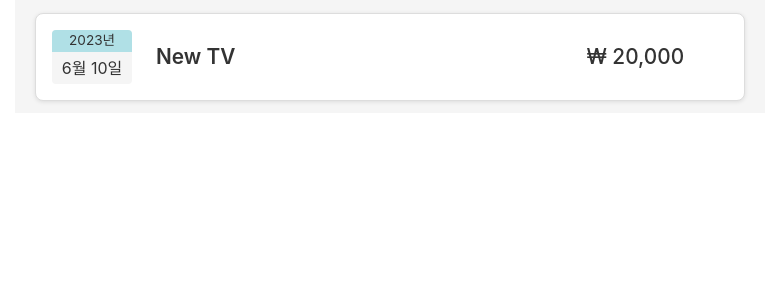
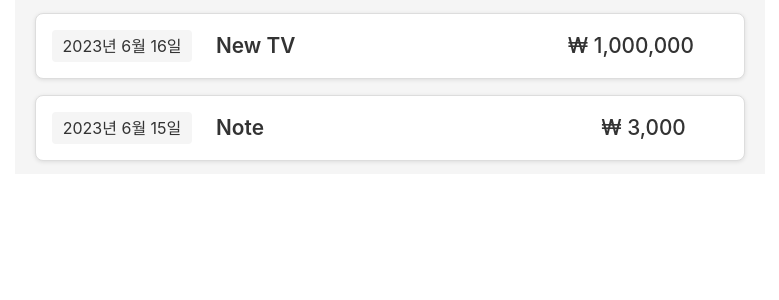
Before and after one commit to geumyoung00/list-app, a React (Create React App) app: page / in a window 1280 px wide. Shown: the top 300 px of the page, without its empty margins (250-1029 px from the left). Built offline with nearby package versions, Linux system fonts and the light colour scheme.

Commit message:
created props : date, title ,price

```diff
--- a/src/App.js
+++ b/src/App.js
@@ -1,11 +1,14 @@
+import React, { Component } from "react";
 import ExpenseItem from "./component/ExpenseItem";
 
 function App() {
   return (
-    <div className="App" class="app">
-      <ExpenseItem></ExpenseItem>
+    <div className="App app">
+      <ExpenseItem date="2023년 6월 16일" title="New TV" price="₩ 1,000,000"></ExpenseItem>
+      <ExpenseItem date="2023년 6월 15일" title="Note" price="₩ 3,000"></ExpenseItem>
     </div>
   );
 }
 
+
 export default App;
--- a/src/component/ExpenseItem.css
+++ b/src/component/ExpenseItem.css
@@ -1,6 +1,6 @@
 /* CSS Document */
 
-.itembox {
+.expense__item {
   display: flex;
   flex-flow: row wrap;
   justify-content: space-between;
@@ -16,15 +16,19 @@
   box-sizing: border-box;
 }
 
-.itembox .txt {
+.expense__item + .expense__item {
+  margin-top: 16px;
+}
+
+.expense__item .txt {
   font-size: 1rem;
   color: #333;
   margin: 0;
   padding: 0;
 }
 
-.itembox .txt.date {
-  flex-basis: 80px;
+.expense__item .txt.date {
+  flex-basis: 140px;
   font-size: 1rem;
   line-height: 2;
   font-weight: 400;
@@ -34,7 +38,7 @@
   overflow: hidden;
 }
 
-.itembox .txt.date span {
+.expense__item .txt.date span {
   display: block;
   font-size: 0.85rem;
   width: 100%;
@@ -42,14 +46,14 @@
   background: powderblue;
 }
 
-.itembox .txt.name {
+.expense__item .txt.title {
   flex-grow: 8;
   font-size: 1.3rem;
   font-weight: 600;
   margin-left: 24px;
 }
 
-.itembox .txt.price {
+.expense__item .txt.price {
   flex-grow: 1;
   font-size: 1.3rem;
   font-weight: 500;
--- a/src/component/ExpenseItem.js
+++ b/src/component/ExpenseItem.js
@@ -1,11 +1,12 @@
+import React, { Component } from "react";
 import "./ExpenseItem.css";
 
-function ExpenseItem() {
+function ExpenseItem(props) {
   return (
-    <div class="itembox">
-      <p class="txt date"><span>2023년</span> 6월 10일</p>
-      <p class="txt name">New TV</p>
-      <p class="txt price">₩ 20,000</p>
+    <div className="expense__item">
+      <p className="txt date">{props.date}</p>
+      <p className="txt title">{props.title}</p>
+      <p className="txt price">{props.price}</p>
     </div>
   );
 }
```
